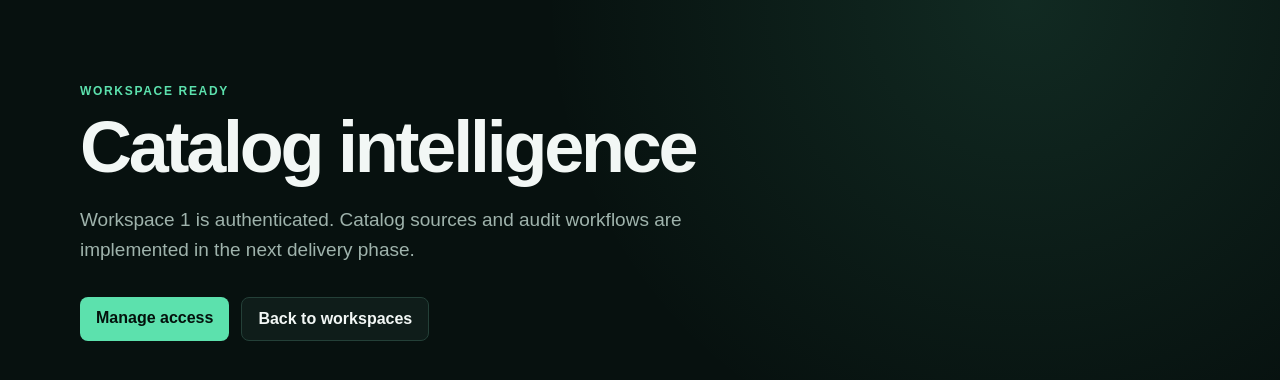
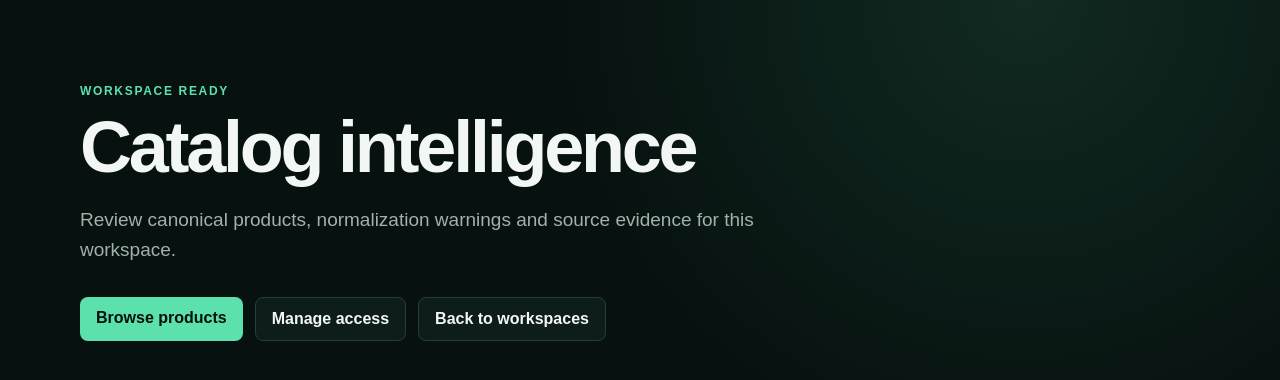
Before and after one commit to waseem99/Catora, a Next.js app in the folder apps/web/: page /workspace/1 in a window 1280 px wide. Shown: the top 380 px of the page. Built offline with nearby package versions, Linux system fonts and the light colour scheme.

Commit message:
Link workspace to canonical catalog

```diff
--- a/apps/web/app/workspace/[workspaceId]/page.tsx
+++ b/apps/web/app/workspace/[workspaceId]/page.tsx
@@ -1,15 +1,26 @@
 import Link from "next/link";
+
 type Props = { params: Promise<{ workspaceId: string }> };
+
 export default async function WorkspacePage({ params }: Props) {
   const { workspaceId } = await params;
   return (
     <main className="shell workspace-shell">
       <p className="eyebrow">WORKSPACE READY</p>
       <h1>Catalog intelligence</h1>
-      <p className="lede">Workspace {workspaceId} is authenticated. Catalog sources and audit workflows are implemented in the next delivery phase.</p>
+      <p className="lede">
+        Review canonical products, normalization warnings and source evidence for this workspace.
+      </p>
       <div className="actions">
-        <Link className="primary" href={`/workspace/${workspaceId}/members`}>Manage access</Link>
-        <Link className="secondary" href="/workspaces">Back to workspaces</Link>
+        <Link className="primary" href={`/workspace/${workspaceId}/products`}>
+          Browse products
+        </Link>
+        <Link className="secondary" href={`/workspace/${workspaceId}/members`}>
+          Manage access
+        </Link>
+        <Link className="secondary" href="/workspaces">
+          Back to workspaces
+        </Link>
       </div>
     </main>
   );
```
